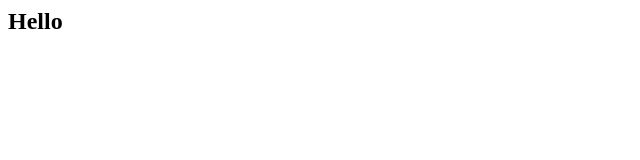
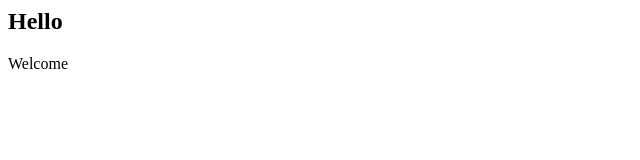
Before and after one commit to ktnsh29/Editors, a plain HTML site: page index.html in a window 1280 px wide. Shown: the full height of the page, 0-640 px from the left. Drawn offline with Linux system fonts and the light colour scheme.

Commit message:
Update index.html

```diff
--- a/index.html
+++ b/index.html
@@ -1 +1,2 @@
 <h2>Hello</h2>
+<p>Welcome</p>
```
